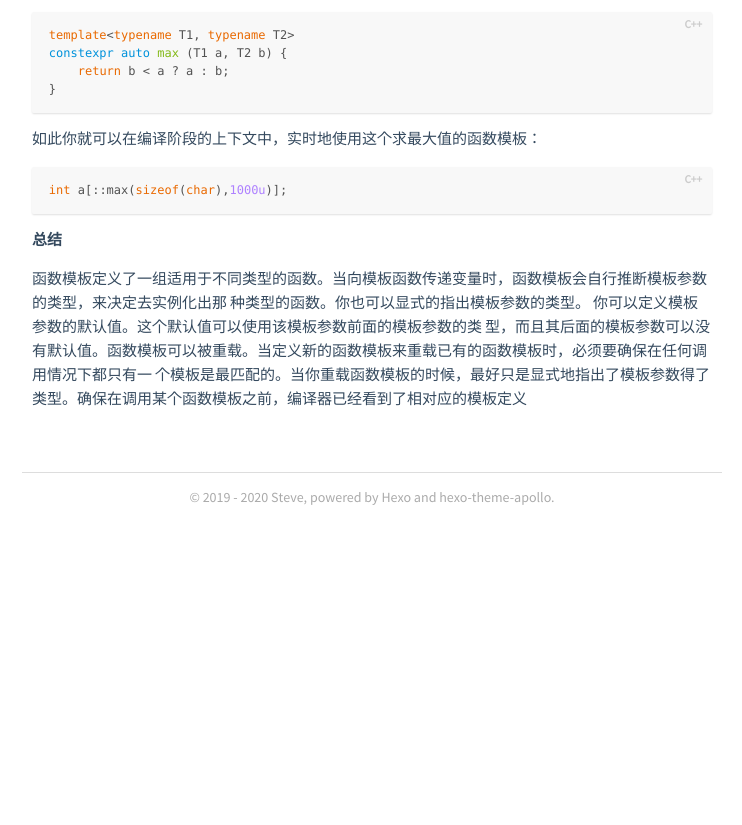
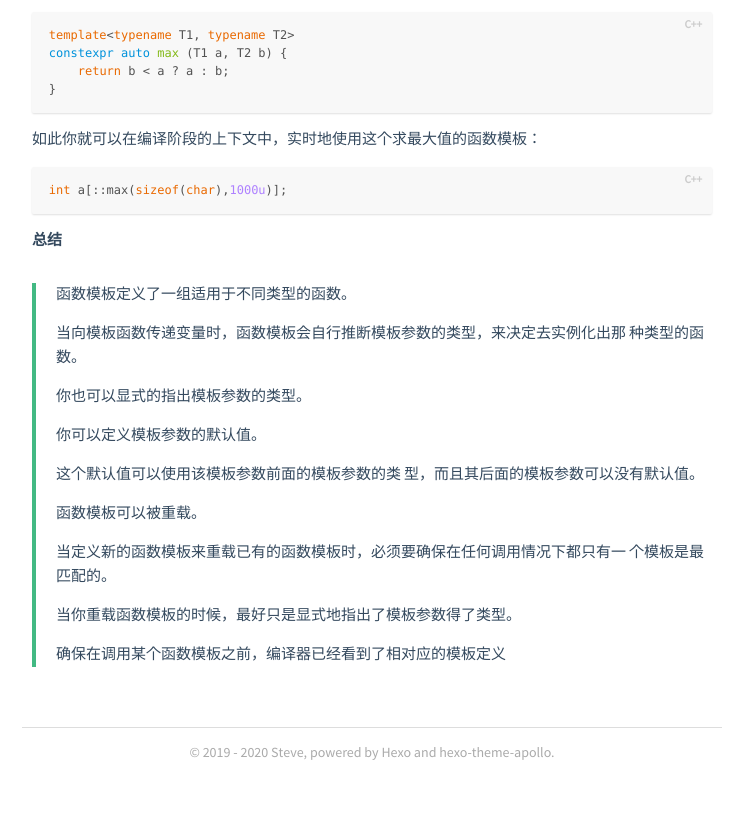
Before and after one commit to allen52/allen52.github.io, a plain HTML site: page 2020/07/19/C++ template Reading Note-Chapter1/index.html in a window 1280 px wide. Shown: the part 7877-8702 px from the top of the page, without its empty margins (268-1010 px from the left). Before the commit the page ends 8447 px from the top, so only its background shows below. Drawn offline with nearby package versions, Linux system fonts and the light colour scheme; some packages are replaced by stand-ins of ours.

Commit message:
Site updated: 2020-07-19 20:02:19

```diff
--- a/2020/07/19/C++ template Reading Note-Chapter1/index.html
+++ b/2020/07/19/C++ template Reading Note-Chapter1/index.html
@@ -98,5 +98,15 @@
 <figure class="highlight cpp"><table><tr><td class="gutter"><pre><span class="line">1</span><br></pre></td><td class="code"><pre><span class="line"><span class="keyword">int</span> a[::max(<span class="keyword">sizeof</span>(<span class="keyword">char</span>),<span class="number">1000u</span>)];</span><br></pre></td></tr></table></figure>
 
 <p><strong>总结</strong></p>
-<p>函数模板定义了一组适用于不同类型的函数。当向模板函数传递变量时，函数模板会自行推断模板参数的类型，来决定去实例化出那 种类型的函数。你也可以显式的指出模板参数的类型。 你可以定义模板参数的默认值。这个默认值可以使用该模板参数前面的模板参数的类 型，而且其后面的模板参数可以没有默认值。函数模板可以被重载。当定义新的函数模板来重载已有的函数模板时，必须要确保在任何调用情况下都只有一 个模板是最匹配的。当你重载函数模板的时候，最好只是显式地指出了模板参数得了类型。确保在调用某个函数模板之前，编译器已经看到了相对应的模板定义</p>
+<blockquote>
+<p>函数模板定义了一组适用于不同类型的函数。</p>
+<p>当向模板函数传递变量时，函数模板会自行推断模板参数的类型，来决定去实例化出那 种类型的函数。</p>
+<p>你也可以显式的指出模板参数的类型。 </p>
+<p>你可以定义模板参数的默认值。</p>
+<p>这个默认值可以使用该模板参数前面的模板参数的类 型，而且其后面的模板参数可以没有默认值。</p>
+<p>函数模板可以被重载。</p>
+<p>当定义新的函数模板来重载已有的函数模板时，必须要确保在任何调用情况下都只有一 个模板是最匹配的。</p>
+<p>当你重载函数模板的时候，最好只是显式地指出了模板参数得了类型。</p>
+<p>确保在调用某个函数模板之前，编译器已经看到了相对应的模板定义</p>
+</blockquote>
 </div></article></div></main><footer><div class="paginator"></div><div class="copyright"><p>© 2019 - 2020 <a href="http://allen52.top">Steve</a>, powered by <a href="https://hexo.io/" target="_blank">Hexo</a> and <a href="https://github.com/pinggod/hexo-theme-apollo" target="_blank">hexo-theme-apollo</a>.</p></div></footer></div><script async src="//cdn.bootcss.com/mathjax/2.7.0/MathJax.js?config=TeX-MML-AM_CHTML" integrity="sha384-crwIf/BuaWM9rM65iM+dWFldgQ1Un8jWZMuh3puxb8TOY9+linwLoI7ZHZT+aekW" crossorigin="anonymous"></script></body></html>
--- a/sitemap.xml
+++ b/sitemap.xml
@@ -4,7 +4,7 @@
   <url>
     <loc>http://allen52.top/2020/07/19/C++%20template%20Reading%20Note-Chapter1/</loc>
 
-    <lastmod>2020-07-19T11:58:56.241Z</lastmod>
+    <lastmod>2020-07-19T12:02:03.652Z</lastmod>
 
   </url>
 
```
Also changed, not shown: atom.xml (+3 -3 lines).
